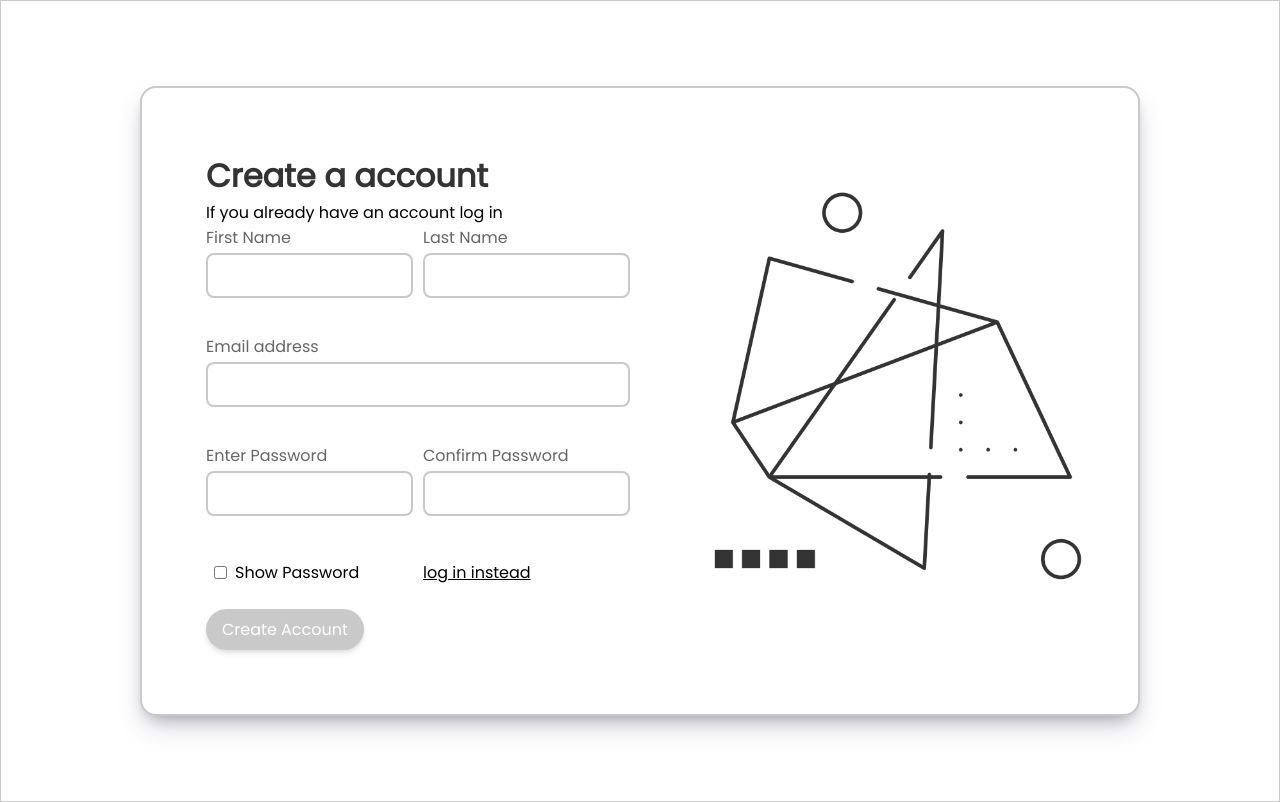
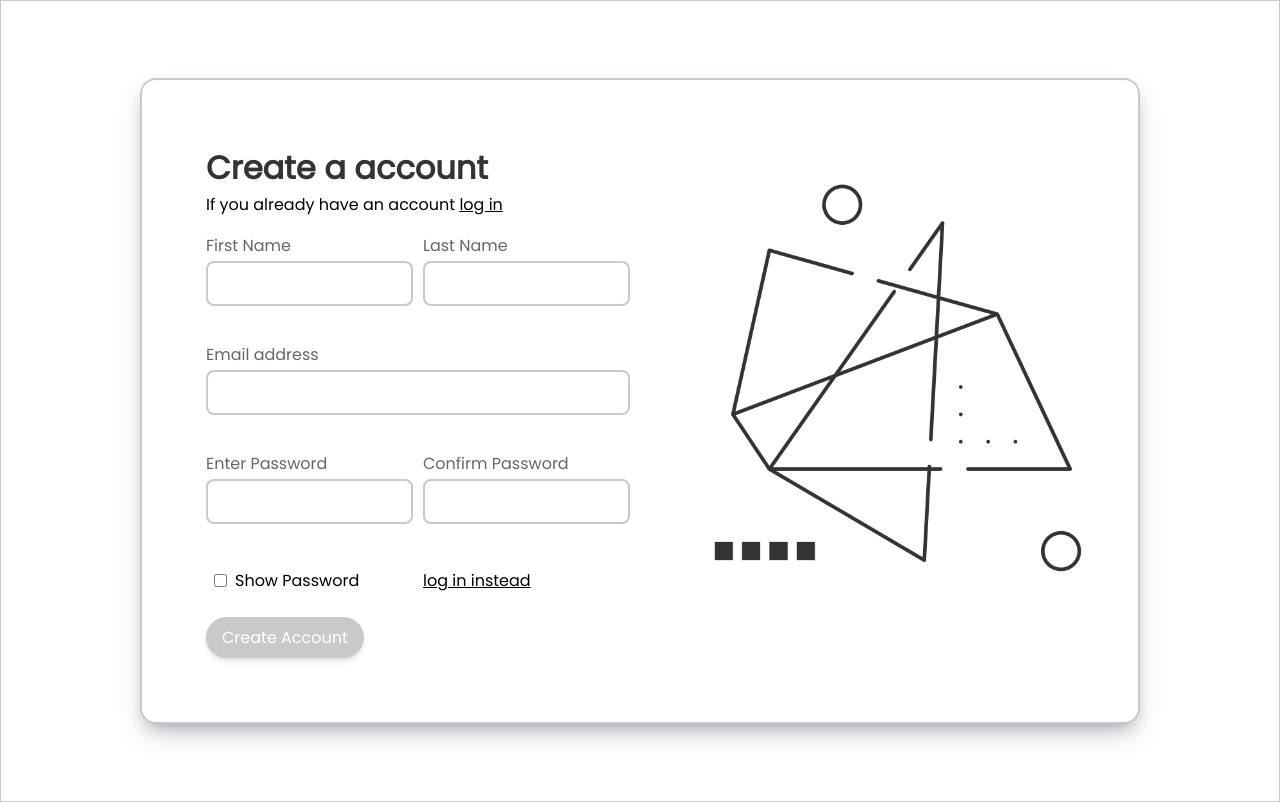
Before and after one commit to RxDB/intern_signup, a React (Vite) app: page / in a window 1280 px wide. Both pictures are taken after a click on the element "Sign up". Shown: the top 802 px of the page. Built offline with nearby package versions, Linux system fonts and the light colour scheme.

Commit message:
fix email and errors

```diff
--- a/src/App.jsx
+++ b/src/App.jsx
@@ -2,6 +2,9 @@ import { useState } from "react";
 import styles from "./App.module.css";
 import TextInput from "./common/TextInput/TextInput";
 import Button from "./common/Button/Button";
+
+const emailPattern = /^[^\s@]+@[^\s@]+\.[^\s@]+$/;
+
 const App = () => {
   const initialFormData = {
     firstName: "",
@@ -45,15 +48,15 @@ const App = () => {
   const validateForm = () => {
     const newErrors = {};
 
-    if (!formData.firstName.trim()) {
+    if (changePage && !formData.firstName.trim()) {
       newErrors.firstName = "First Name is required";
     }
-    if (!formData.lastName.trim()) {
+    if (changePage && !formData.lastName.trim()) {
       newErrors.lastName = "Last Name is required";
     }
     if (!formData.email.trim()) {
       newErrors.email = "Email is required";
-    } else if (!/^[^\\s@]+@[^\\s@]+\\.[^\\s@]+$/.test(formData.email)) {
+    } else if (!emailPattern.test(formData.email)) {
       newErrors.email = "Enter a valid email address";
     }
     if (!formData.password.trim()) {
@@ -61,9 +64,12 @@ const App = () => {
     } else if (formData.password.length < 8) {
       newErrors.password = "Password length should be atleast 8";
     }
-    if (!formData.confirmPassword.trim()) {
+    if (changePage && !formData.confirmPassword.trim()) {
       newErrors.confirmPassword = "Confirm password is required";
-    } else if (formData.password != formData.confirmPassword) {
+    } else if (
+      changePage &&
+      formData.password !== formData.confirmPassword
+    ) {
       newErrors.confirmPassword = "Passwords don't match";
     }
     return newErrors;
@@ -76,7 +82,15 @@ const App = () => {
           <div className={styles.left}>
             <div className={styles.top}>
               <h1 className={styles.title}>Create a account</h1>
-              <div>If you already have an account log in</div>
+              <div className={styles.underline}>
+                If you already have an account{" "}
+                <span
+
+                  onClick={() => setChangePage(false)}
+                >
+                  log in
+                </span>
+              </div>
             </div>
 
             <form onSubmit={handleSubmit} className={styles.createForm}>
@@ -137,7 +151,7 @@ const App = () => {
               <div
                 className={`${styles.route} ${styles.underline}`}
                 onClick={() =>
-                  changePage ? setChangePage(false) : setChangePage(true)
+                   setChangePage(false)
                 }
               >
                 <span >log in instead</span>
@@ -198,7 +212,7 @@ const App = () => {
               <div
                 className={`${styles.routeLogin} ${styles.underline}`}
                 onClick={() =>
-                  changePage ? setChangePage(false) : setChangePage(true)
+                  setChangePage(true)
                 }
               >
                 <span>Sign up</span>
--- a/src/App.module.css
+++ b/src/App.module.css
@@ -37,6 +37,9 @@ body {
 }
 .left {
   padding: 1rem;
+  display: flex;
+  flex-direction: column;
+  gap: 1rem;
 }
 
 .checkBox {
```
